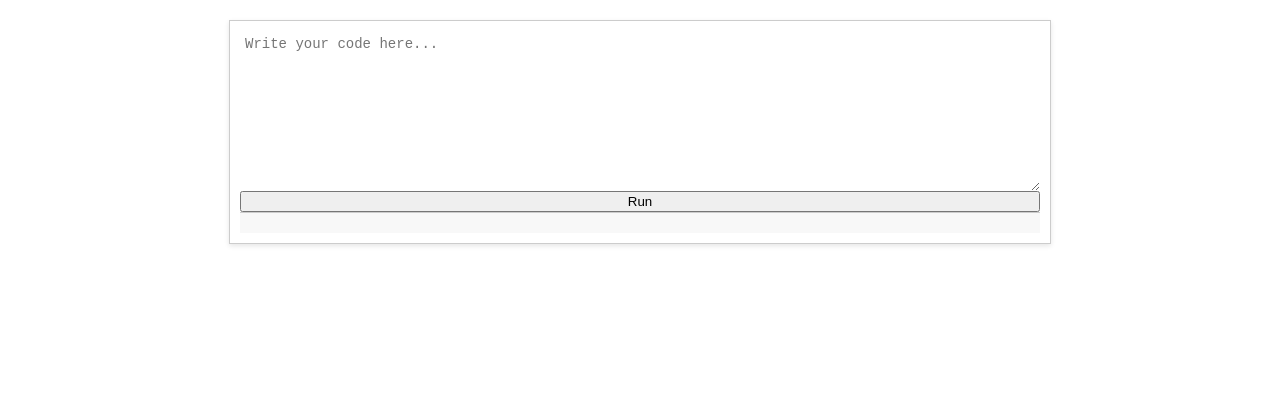
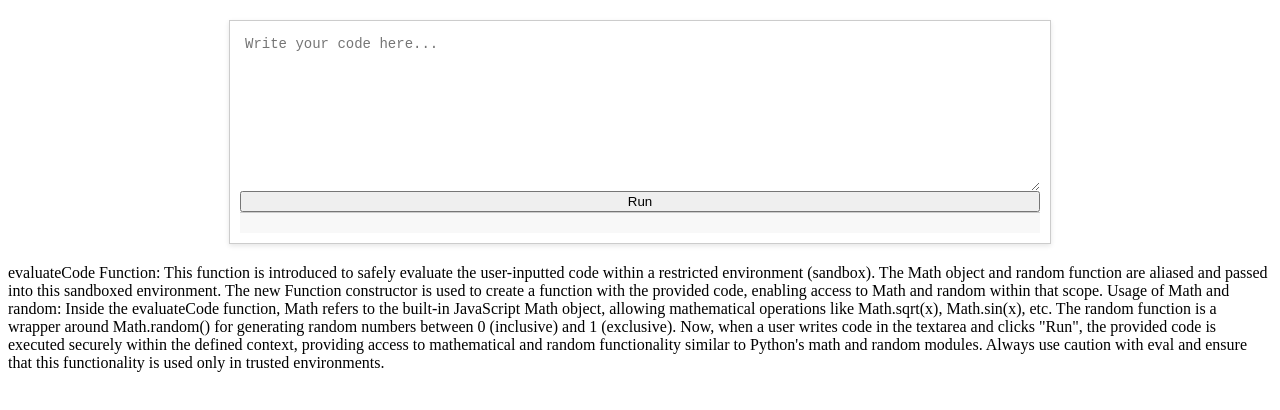
Before and after one commit to Eyx4/WebMath, a plain HTML site: page index.html in a window 1280 px wide. Drawn offline with Linux system fonts and the light colour scheme.

Commit message:
Update index.html
webmath-102

```diff
--- a/index.html
+++ b/index.html
@@ -45,7 +45,9 @@
         <button onclick="runCode()">Run</button>
         <div id="output"></div>
     </div>
-
+    <p>evaluateCode Function: This function is introduced to safely evaluate the user-inputted code within a restricted environment (sandbox). The Math object and random function are aliased and passed into this sandboxed environment. The new Function constructor is used to create a function with the provided code, enabling access to Math and random within that scope.
+Usage of Math and random: Inside the evaluateCode function, Math refers to the built-in JavaScript Math object, allowing mathematical operations like Math.sqrt(x), Math.sin(x), etc. The random function is a wrapper around Math.random() for generating random numbers between 0 (inclusive) and 1 (exclusive).
+Now, when a user writes code in the textarea and clicks "Run", the provided code is executed securely within the defined context, providing access to mathematical and random functionality similar to Python's math and random modules. Always use caution with eval and ensure that this functionality is used only in trusted environments.</p>
     <script>
         // Function to execute code and display output
         function runCode() {
```
